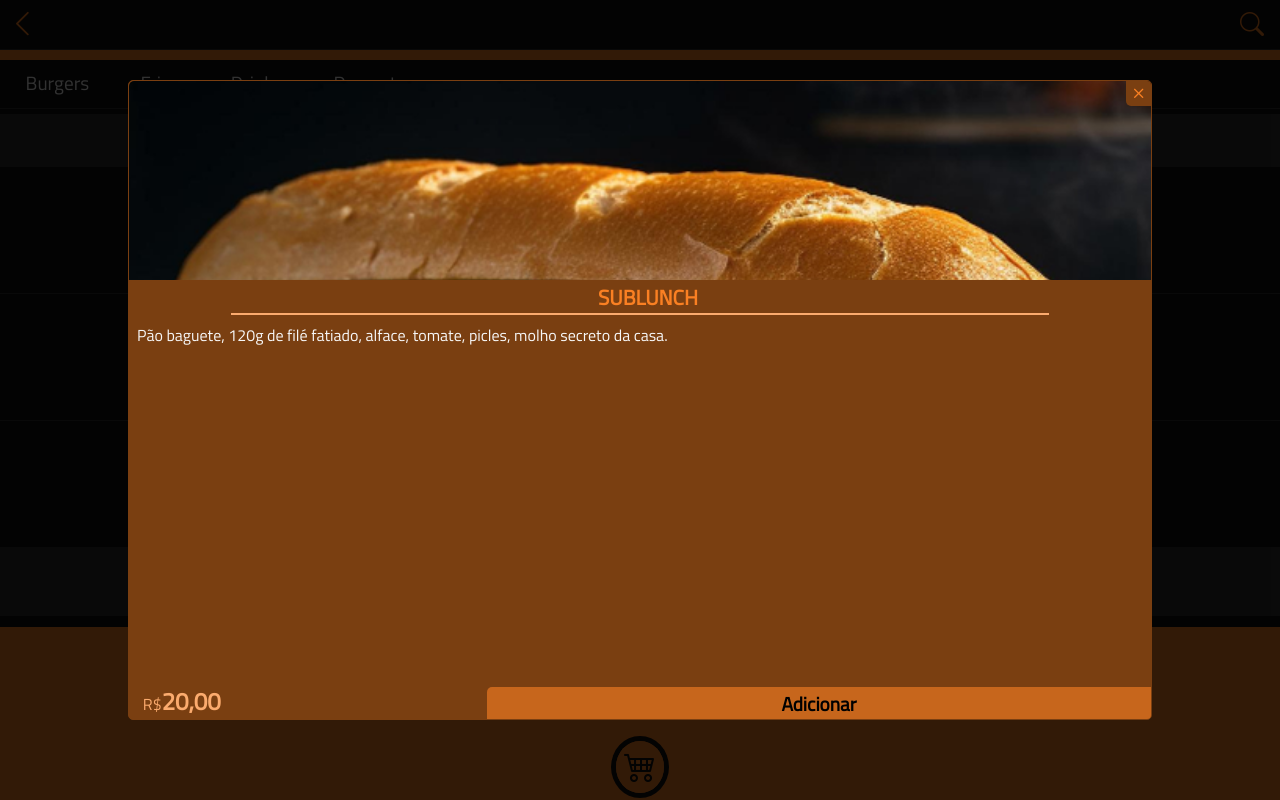
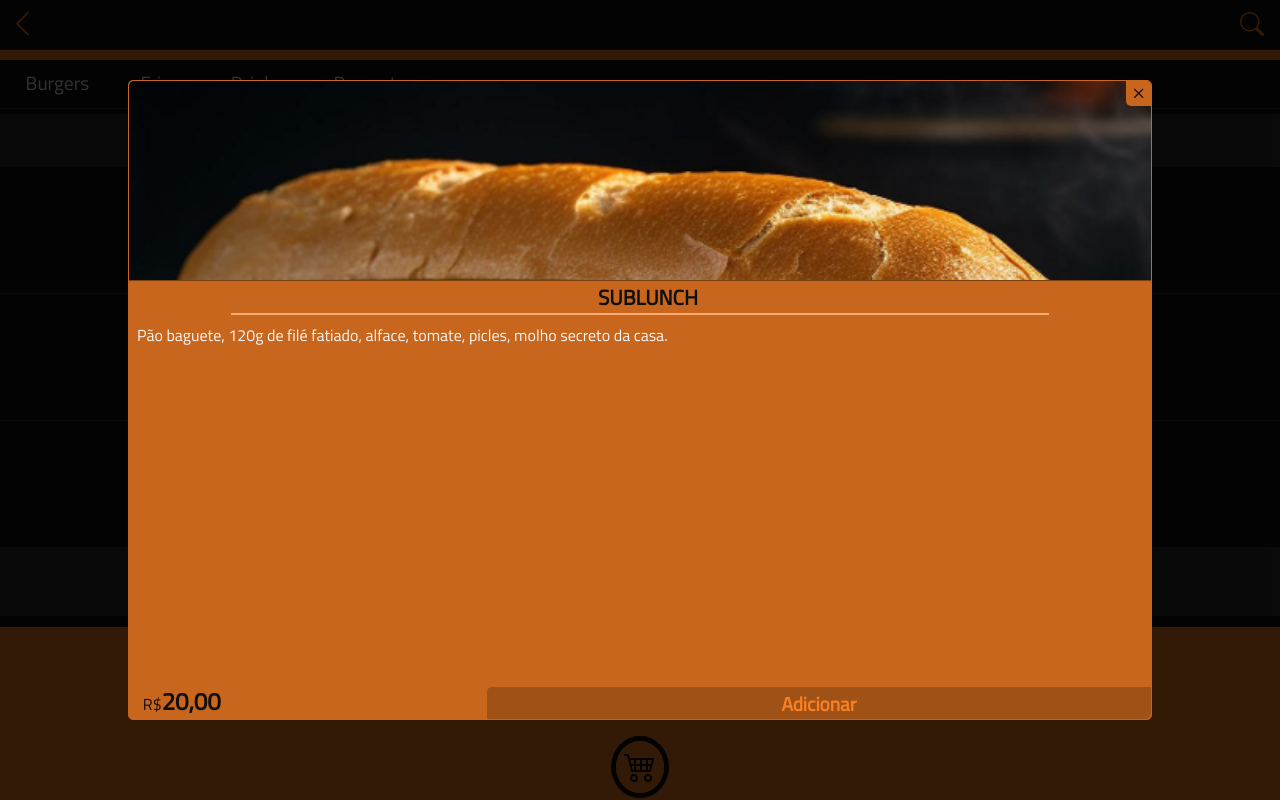
Before and after one commit to s0d4z3r0/totem-react, a React (Vite) app: page /totem-react/menu in a window 1280 px wide. Both pictures are taken after a click on the element 640 px from the left and 230 px from the top of the page. Built offline with nearby package versions, Linux system fonts and the light colour scheme; a web font is replaced by a local one.

Commit message:
Adicionado alert de confirmação ao clicar em ADICIONAR no modal

```diff
--- /dev/null
+++ b/src/components/Alert/Alert.jsx
@@ -0,0 +1,19 @@
+import style from "./Alert.module.css";
+
+const Alert = ({ alertConfirm }) => {
+  return (
+    <div
+      className={
+        style.alert + ` ${alertConfirm ? style.confirmed : style.confirmedHide}`
+      }
+    >
+      <div className={style.bg_alert}>
+        <div className={style.content_alert}>
+          <p>Item adicionado ao carrinho com sucesso.</p>
+        </div>
+      </div>
+    </div>
+  );
+};
+
+export default Alert;
--- /dev/null
+++ b/src/components/Alert/Alert.module.css
@@ -0,0 +1,60 @@
+.alert{
+    position: absolute;
+    top: 0;
+    z-index: 1000;
+    width: 100%;
+    height: 100%;
+}
+.bg_alert{
+    height: 100%;
+    display: flex;
+    justify-content: center;
+    align-items: center;
+}
+.content_alert{
+    border-radius: 5px 5px 5px 5px;
+    width: 90%;
+    height: 10%;
+    background-color: #b9f7b8;
+    border: 1px solid var(--color-confirm);
+    position: relative;
+    display: flex;
+    justify-content: center;
+    align-items: center;
+}
+.content_alert p {
+    font-family: var(--font-secondary);
+    font-size: 1.1rem;
+    font-weight: bold;
+    color: #277026;
+}
+.confirmed{
+    display: block;
+    animation-name: fadeIn;
+    animation-duration: 1s;
+}
+.confirmedHide{
+    display: none;
+    animation-name: fadeOut;
+    animation-duration: 1s;
+}
+@keyframes fadeIn {
+    0% {
+        display: none;
+        opacity: 0;
+    }
+    100% {
+        display: block;
+        opacity: 1;
+    }
+}
+@keyframes fadeOut{
+    0%{
+        display: block;
+        opacity: 1;
+    }
+    100%{
+        opacity: 0;
+        display: none;
+    }
+}
--- a/src/components/Modal/Modal.jsx
+++ b/src/components/Modal/Modal.jsx
@@ -1,6 +1,9 @@
+import { useEffect } from "react";
 import style from "./Modal.module.css";
 
-const Modal = ({ item, setModal }) => {
+const Modal = ({ item, setModal, setAlertConfirm }) => {
+
+
   const handleModal = (e) => {
     e.preventDefault();
 
@@ -11,6 +14,20 @@ const Modal = ({ item, setModal }) => {
       setModal((prevModal) => !prevModal);
     }
   };
+
+  const handleAlert = (e) => {
+    e.preventDefault()
+
+    setAlertConfirm(true)
+
+    const timeOutAlertConfirm = setTimeout(() => {
+      setAlertConfirm((prevAlertConfirm) => !prevAlertConfirm)
+    }, 2000)
+
+    return () => {
+      clearTimeout(timeOutAlertConfirm)
+    }
+  }
 
   return (
     <div className={style.modal}>
@@ -33,7 +50,7 @@ const Modal = ({ item, setModal }) => {
                 <p>R$</p>
                 <h3>{item.price.toFixed(2).replace('.', ',')}</h3>
               </div>
-              <button className={style.add}>Adicionar</button>
+              <button className={style.add} onClick={handleAlert}>Adicionar</button>
             </div>
           ) : (
             ""
--- a/src/components/Modal/Modal.module.css
+++ b/src/components/Modal/Modal.module.css
@@ -16,10 +16,8 @@
     border-radius: 5px 5px 5px 5px;
     width: 80%;
     height: 80%;
-    /* background: rgb(122,63,17);
-    background: linear-gradient(180deg, rgba(122,63,17,1) 0%, rgba(15,15,15,1) 10%); */
-    background-color: var(--color-secondary);
-    border: 1px solid var(--color-secondary);
+    background-color: var(--color-quaternary);
+    border: 1px solid var(--color-quaternary);
     position: relative;
     overflow: hidden;
 }
@@ -38,12 +36,12 @@
 }
 .img i{
     position: absolute;
-    color: var(--color-primary);
+    color: var(--color-black);
     font-size: 16pt;
     padding: 0.1rem;
     top: 0%;
     right: 0%;
-    background-color: var(--color-secondary);
+    background-color: var(--color-quaternary);
     display: flex;
     border-radius: 0px 0px 0px 5px;
 }
@@ -52,7 +50,8 @@
     text-align: center;
     text-transform: uppercase;
     font-family: var(--font-secondary);
-    color: var(--color-primary);
+    color: var(--color-black);
+    font-weight: bold;
     margin-left: .5rem;
     font-size: 1.3rem;
 }
@@ -78,7 +77,7 @@
 .price h3, .price p{
     font-family: var(--font-secondary);
     font-size: 1.5rem;
-    color: var(--color-tertiary);
+    color: var(--color-black);
 }
 .price p{
     font-size: 1rem;
@@ -100,12 +99,14 @@
     font-family: var(--font-secondary);
     font-size: 1.2rem;
     font-weight: bold;
-    border-radius: 5px 0px 0px 0px;
+    border-radius: 5px 0px 5px 0px;
     padding: 0.1rem;
-    background-color: var(--color-quaternary);
+    background-color: rgba(122, 63, 17, .5);
+    color: var(--color-primary);
     cursor: pointer;
     transition: .1s ease-in-out;
 }
 .add:hover{
     background-color: var(--color-secondary);
+    color: var(--color-primary);
 }
--- a/src/index.css
+++ b/src/index.css
@@ -5,6 +5,8 @@
     --color-secondary: #7a3f11;
     --color-tertiary: #FBAB6E;
     --color-quaternary: #C7661C;
+    --color-confirm: #3EFA3C;
+    --color-cancel: #FD3717;
     --color-gray:rgb(48, 48, 48);
     --color-black: #0f0f0f;
     --color-white: #f7f7f7;
--- a/src/routes/Menu.jsx
+++ b/src/routes/Menu.jsx
@@ -9,8 +9,9 @@ import Footer from "../components/Footer/Footer";
 import Navbar from "../components/Navbar/Navbar";
 import Search from "../components/Search/Search";
 import MenuItens from "../components/MenuItens/MenuItens";
+import CardsItens from "../components/CardsItens/CardsItens";
 import Modal from "../components/Modal/Modal";
-import CardsItens from "../components/CardsItens/CardsItens";
+import Alert from "../components/Alert/Alert";
 
 // Imagens
 import Burger1 from "../img/burger-carousel1.png";
@@ -28,8 +29,9 @@ const Menu = () => {
   // Abrir modal
   const [modal, setModal] = useState(false);
   // State do item clicado
-  // Trazer objeto do item clicado do CardItens
-  const [item, setItem] = useState('')
+  const [item, setItem] = useState("");
+  // Abrir confirm alert modal
+  const [alertConfirm, setAlertConfirm] = useState(false);
 
   // Setando Ref para clicar e ir para a seção correta
   const burgersRef = useRef(null);
@@ -160,10 +162,18 @@ const Menu = () => {
     matchItens(dessert, searchItem)
   );
 
-
   return (
     <div className={style.menu}>
-      {modal ? <Modal setModal={setModal} item={item}/> : ''}
+      {modal ? (
+        <Modal
+          setModal={setModal}
+          item={item}
+          setAlertConfirm={setAlertConfirm}
+        />
+      ) : (
+        ""
+      )}
+      <Alert alertConfirm={alertConfirm}/>
       <div className={style.navbar}>
         <Navbar setSearchHideShow={setSearchHideShow} />
         <MenuItens handleSetLinkItem={handleSetLinkItem} />
@@ -171,52 +181,64 @@ const Menu = () => {
       </div>
       <div className={style.itens}>
         <section ref={burgersRef}>
-            {filteredBurgers && (
-              filteredBurgers.length >= 1 ? (
+          {filteredBurgers &&
+            (filteredBurgers.length >= 1 ? (
               <div className={style.burgers}>
                 <h2>Burgers</h2>
-                  <CardsItens foods={filteredBurgers} setModal={setModal} setItem={setItem}/>
+                <CardsItens
+                  foods={filteredBurgers}
+                  setModal={setModal}
+                  setItem={setItem}
+                />
               </div>
             ) : (
               ""
-              )
-            )}
+            ))}
         </section>
         <section ref={friesRef}>
-            {filteredFries && (
-              filteredFries.length >= 1 ? (
+          {filteredFries &&
+            (filteredFries.length >= 1 ? (
               <div className={style.fries}>
                 <h2>Fries</h2>
-                  <CardsItens foods={filteredFries} setModal={setModal} setItem={setItem}/>
-                </div>
-              ) : (
-                ''
-              )
-            )}
-        </section>
-        <section ref={drinksRef}>
-            {filteredDrinks && (
-              filteredDrinks.length >= 1 ? (
-                <div className={style.drinks}>
-                  <h2>Drinks</h2>
-                  <CardsItens foods={filteredDrinks} setModal={setModal} setItem={setItem}/>
+                <CardsItens
+                  foods={filteredFries}
+                  setModal={setModal}
+                  setItem={setItem}
+                />
               </div>
             ) : (
               ""
-              )
-            )}
+            ))}
         </section>
-        <section ref={dessertsRef}>
-            {filteredDesserts && (
-              filteredDesserts.length >= 1 ? (
+        <section ref={drinksRef}>
+          {filteredDrinks &&
+            (filteredDrinks.length >= 1 ? (
               <div className={style.drinks}>
-                  <h2>Desserts</h2>
-                  <CardsItens foods={filteredDesserts} setModal={setModal} setItem={setItem}/>
+                <h2>Drinks</h2>
+                <CardsItens
+                  foods={filteredDrinks}
+                  setModal={setModal}
+                  setItem={setItem}
+                />
               </div>
             ) : (
               ""
-              )
-            )}
+            ))}
+        </section>
+        <section ref={dessertsRef}>
+          {filteredDesserts &&
+            (filteredDesserts.length >= 1 ? (
+              <div className={style.drinks}>
+                <h2>Desserts</h2>
+                <CardsItens
+                  foods={filteredDesserts}
+                  setModal={setModal}
+                  setItem={setItem}
+                />
+              </div>
+            ) : (
+              ""
+            ))}
         </section>
       </div>
       <div className={style.cart}>
```
Lines whose indentation alone changed are shown as unchanged.
